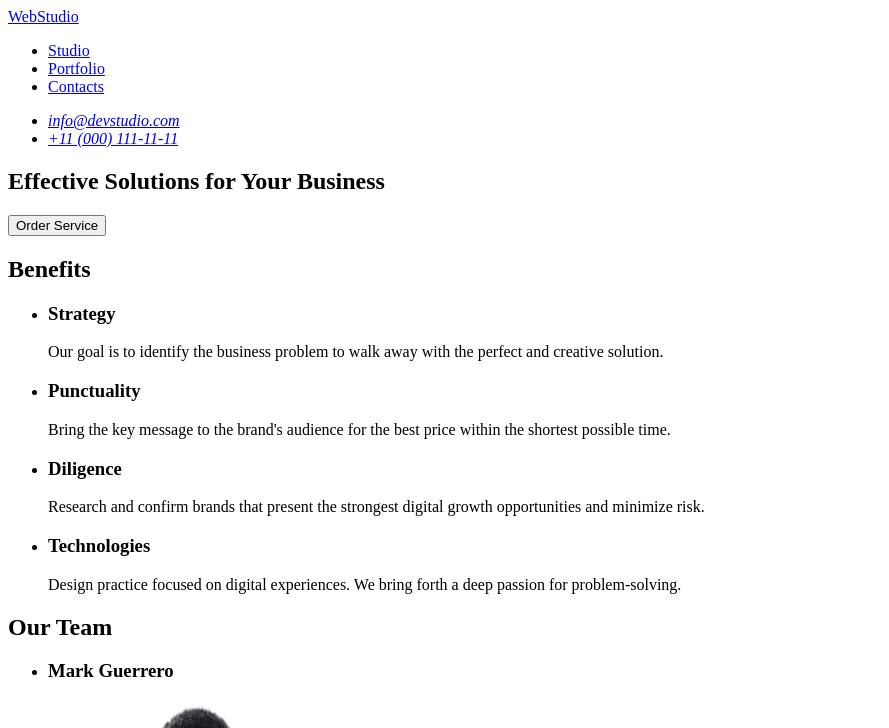
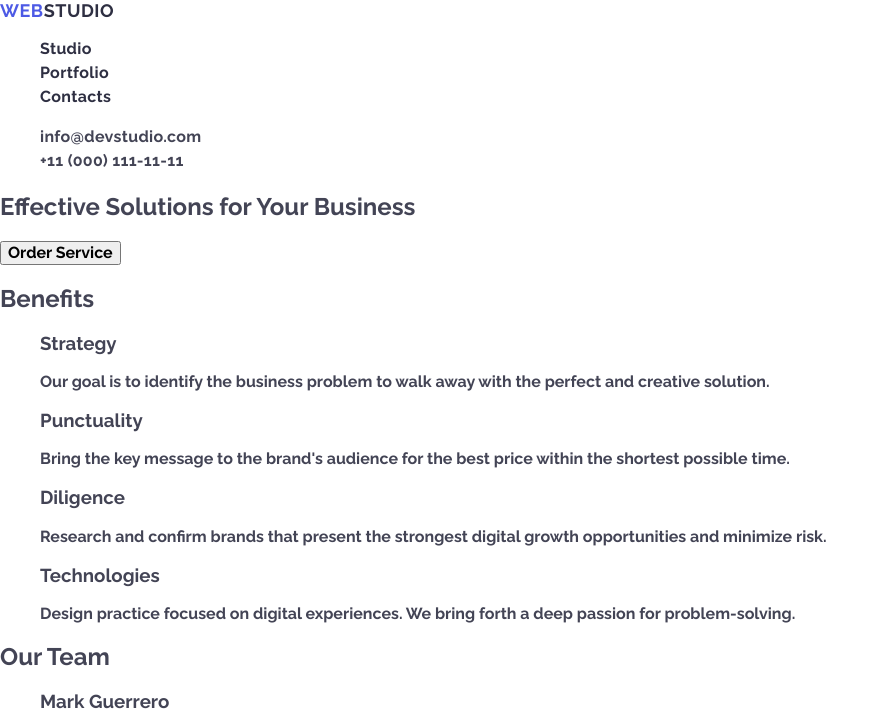
Before and after one commit to TetianaVyshnevska/goit-markup-hw-02, a plain HTML site: page index.html in a window 1280 px wide. Shown: the top 728 px of the page, without its empty margins (0-889 px from the left). Drawn offline with nearby package versions, Linux system fonts and the light colour scheme.

Commit message:
add styles

```diff
--- /dev/null
+++ b/css/styles.css
@@ -0,0 +1,69 @@
+body {
+   font-family: "Raleway", sans-serif;
+   color: #434455;
+   background-color: #fff;
+}
+ul, ol {
+    list-style-type: none;
+}
+a {
+    text-decoration: none;
+}
+.page-header {}
+
+.header-nav {}
+
+.logo {
+    font-weight: 700;
+        font-size: 18px;
+        line-height: 1.17;
+        letter-spacing: 0.03em;
+        text-transform: uppercase;
+        color: #4d5ae5;
+}
+.header-logo .logo-part {
+    color: #2e2f42;
+}
+.footer-logo .logo-part {
+    color: #f4f4fd;
+}
+
+.nav-list {}
+
+.nav-item {}
+
+.nav-link {
+    font-weight: 500;
+        font-size: 16px;
+        line-height: 1.5;
+        letter-spacing: 0.02em;
+        color: #2e2f42;
+}
+.nav-link:hover,
+.nav-link:focus,
+.contacts-link:hover,
+.contacts-link:focus {
+color: #404bbf;
+}
+.contacts {
+    font-style: normal;
+}
+
+.contacts-list {
+}
+
+.contacts-item {}
+
+.contacts-link {
+    font-size: 16px;
+    line-height: 1.5;
+    letter-spacing: 0.02em;
+    color: #434455;
+}
+
+.hero {}
+
+.team {}
+.page-footer {
+    background-color:#2e2f42;;
+}
--- a/index.html
+++ b/index.html
@@ -4,25 +4,35 @@
     <meta charset="UTF-8">
     <meta name="viewport" content="width=device-width, initial-scale=1.0">
     <title>Document</title>
+    <link rel="stylesheet" href="https://cdnjs.cloudflare.com/ajax/libs/modern-normalize/3.0.1/modern-normalize.min.css"
+        integrity="sha512-q6WgHqiHlKyOqslT/lgBgodhd03Wp4BEqKeW6nNtlOY4quzyG3VoQKFrieaCeSnuVseNKRGpGeDU3qPmabCANg=="
+        crossorigin="anonymous" referrerpolicy="no-referrer" />
+
+    <link rel="preconnect" href="https://fonts.googleapis.com">
+    <link rel="preconnect" href="https://fonts.gstatic.com" crossorigin>
+    <link href="https://fonts.googleapis.com/css2?family=Raleway:wght@700&family=Roboto:wght@400;500;700&display=swap"
+        rel="stylesheet">
+
+    <link rel="stylesheet" href="./css/styles.css">
 </head>
 <body>
-    <header>
+    <header class="page-header">
         <!-- Логотип і меню навігації -->
-        <nav>
-            <a href="./index.html">WebStudio</a>
-            <ul>
-                <li><a href="studio">Studio</a></li>
-                <li><a href="#portfolio">Portfolio</a></li>
-                <li><a href="#contacts">Contacts</a></li>
+        <nav class="header-nav">
+            <a class="logo header-logo" href="./index.html">Web<span class="logo-part">Studio</span></a>
+            <ul class="nav-list">
+                <li class="nav-item"><a class="nav-link" href="./index.html">Studio</a></li>
+                <li class="nav-item"><a class="nav-link" href="#portfolio">Portfolio</a></li>
+                <li class="nav-item"><a class="nav-link" href="#contacts">Contacts</a></li>
             </ul>
         </nav>
-        <address>
-            <ul>
-            <li>
-                <a href="mailto:info@devstudio.com">info@devstudio.com</a>
+        <address class="contacts">
+            <ul class="contacts-list">
+            <li class="contacts-item">
+                <a class="contacts-link" href="mailto:info@devstudio.com">info@devstudio.com</a>
             </li>
-            <li>
-                <a href="tel:+110001111111">+11 (000) 111-11-11 </a>
+            <li class="contacts-item">
+                <a class="contacts-link" href="tel:+110001111111">+11 (000) 111-11-11 </a>
             </li>
             </ul>
         </address>
@@ -88,9 +98,9 @@
 
 
     </main>
-    <footer>
+    <footer class="page-footer">
         <!-- Контакти та інша інформація -->
-  <a href="./index.html">WebStudio</a>
+<a class="logo footer-logo" href="./index.html">Web<span class="logo-part">Studio</span></a>
 <p>
     Increase the flow of customers and sales for your business with digital marketing & growth solutions.
 </p>
```
Also changed, not shown: images/our portfolio/img (0).jpg (added), images/our portfolio/img (1).jpg (added), images/our portfolio/img (2).jpg (added), images/our portfolio/img (3).jpg (added), images/our portfolio/img (4).jpg (added), images/our portfolio/img (5).jpg (added).
